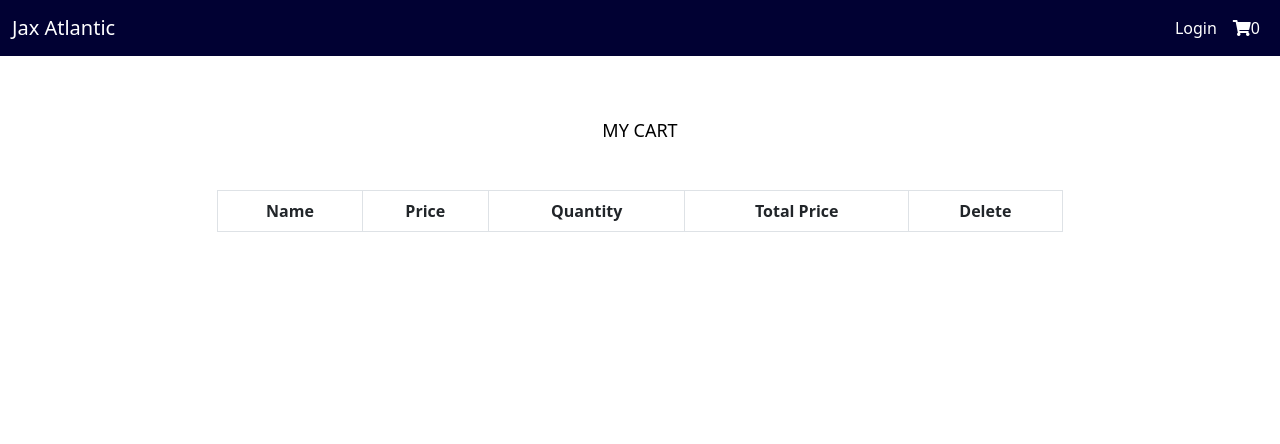
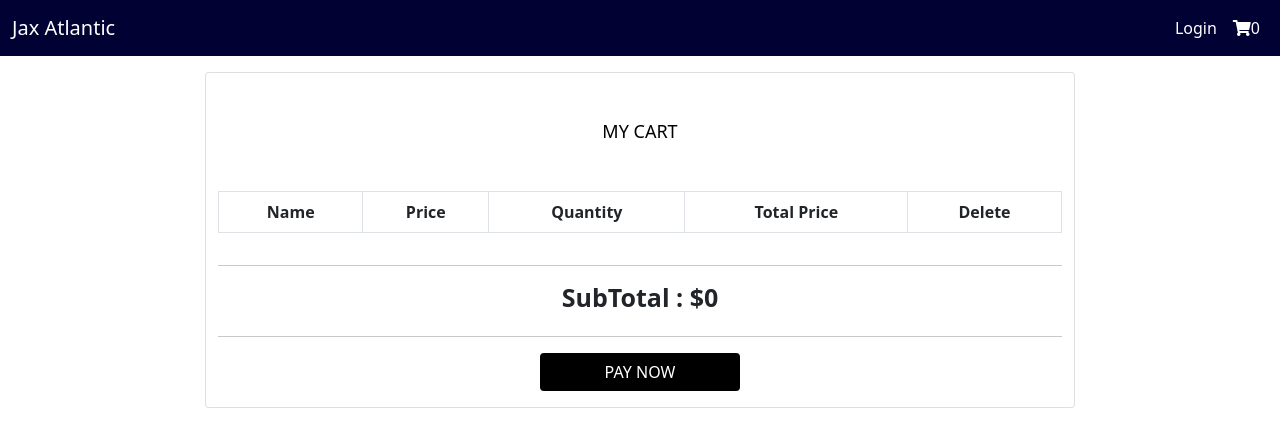
Before and after one commit to thatCashBar/MERN-eCommerceSite, a React (Create React App) app in the folder client/: page /cart in a window 1280 px wide. Shown: the top 444 px of the page. Built offline with nearby package versions, Linux system fonts and the light colour scheme.

Commit message:
Added Additional Cart Functionality

```diff
--- a/client/src/actions/cartActions.js
+++ b/client/src/actions/cartActions.js
@@ -1,17 +1,21 @@
 export const addToCart = (product, quantity) => (dispatch, getState) => {
 
     const cartItem = {
-
         name: product.name,
         _id: product._id,
         price: product.price,
         countInStock: product.countInStock,
         quantity: quantity
-
     }
 
     dispatch({ type: 'ADD_TO_CART', payload: cartItem })
 
-    localStorage.setItem('cartItems', JSON.stringify(getState().addToCartReducer.cartItems));
+    localStorage.setItem('cartItems', JSON.stringify(getState().cartReducer.cartItems));
 
 }
+
+export const deleteFromCart = (item) => dispatch => {
+
+    dispatch({ type: 'DELETE_FROM_CART', payload: item })
+
+}
--- a/client/src/components/Navbar.js
+++ b/client/src/components/Navbar.js
@@ -3,8 +3,8 @@ import { useDispatch, useSelector } from 'react-redux'
 
 export default function Navbar() {
 
-    const addToCartReducer = useSelector(state => state.addToCartReducer);
-    const { cartItems } = addToCartReducer;
+    const cartReducer = useSelector(state => state.cartReducer);
+    const { cartItems } = cartReducer;
 
     return (
         <div>
--- a/client/src/index.css
+++ b/client/src/index.css
@@ -42,3 +42,15 @@ h1{
 p {
   text-align: left;
 }
+
+h2 {
+  font-size: 25px !important;
+  font-weight: bold !important;
+}
+
+.btn {
+  background-color: black !important;
+  color: white !important;
+  width: 200px;
+  margin: 0 auto 16px auto;
+}
--- a/client/src/reducers/cartReducer.js
+++ b/client/src/reducers/cartReducer.js
@@ -1,13 +1,10 @@
-export const addToCartReducer = (state = { cartItems: [] }, action) => {
+export const cartReducer = (state = { cartItems: [] }, action) => {
 
     switch (action.type) {
         case 'ADD_TO_CART':
-
             const itemAlreadyExistsInCart = state.cartItems.find(item => item._id == action.payload._id);
-
             if (itemAlreadyExistsInCart)
             {
-            // update existing
                 return {
                     ...state,
                     cartItems: state.cartItems.map(item => item._id == action.payload._id ? action.payload : item)
@@ -15,12 +12,18 @@ export const addToCartReducer = (state = { cartItems: [] }, action) => {
             }
             else
             {
-            // add new
                 return {
                     ...state,
                     cartItems: [...state.cartItems, action.payload]
                 }
             }
+        case 'DELETE_FROM_CART':
+            return {
+                ...state,
+                cartItems : state.cartItems.filter(item => {
+                    return item._id != action.payload._id;
+                })
+            }
         default: return state
     }
 
--- a/client/src/store.js
+++ b/client/src/store.js
@@ -1,5 +1,5 @@
 import { getAllProductsReducer, getProductByIdReducer } from "./reducers/productReducer";
-import { addToCartReducer } from "./reducers/cartReducer";
+import { cartReducer } from "./reducers/cartReducer";
 import { combineReducers } from 'redux';
 import { createStore, applyMiddleware } from "redux";
 import { composeWithDevTools } from 'redux-devtools-extension';
@@ -10,13 +10,13 @@ const finalReducer = combineReducers({
 
     getAllProductsReducer: getAllProductsReducer,
     getProductByIdReducer: getProductByIdReducer,
-    addToCartReducer: addToCartReducer
+    cartReducer: cartReducer
 
 });
 
 const cartItems = localStorage.getItem('cartItems') ? JSON.parse(localStorage.getItem('cartItems')) : [];
 const initialState = {
-    addToCartReducer: { cartItems: cartItems }
+    cartReducer: { cartItems: cartItems }
 }
 
 const composeEnhancers = composeWithDevTools({
--- a/client/src/views/Cartview.js
+++ b/client/src/views/Cartview.js
@@ -1,18 +1,21 @@
 import React from 'react'
 import { useState, useDispatch, useSelector } from 'react-redux'
+import { addToCart, deleteFromCart } from '../actions/cartActions';
 
 export default function Cartview() {
 
-    const cartReducerState = useSelector(state => state.addToCartReducer);
+    const cartReducerState = useSelector(state => state.cartReducer);
+    const dispatch = useDispatch();
     const { cartItems } = cartReducerState;
+
+    var subTotal = cartItems.reduce((acumulator, item) => acumulator + (item.price * item.quantity), 0);
 
     return (
 
         <div>
 
             <div className="row mt-3 justify-content-center">
-
-                <div className="col-md-8">
+                <div className="col-md-8 card">
 
                     <h1 className="text-center m-5">MY CART</h1>
 
@@ -20,44 +23,41 @@ export default function Cartview() {
 
                         <thead>
                             <tr>
-
                                 <th>Name</th>
                                 <th>Price</th>
                                 <th>Quantity</th>
                                 <th>Total Price</th>
                                 <th>Delete</th>
-
                             </tr>
                         </thead>
 
                         <tbody>
-
                             {cartItems.map(item => {
-
                                 return <tr>
                                     <td>{item.name}</td>
                                     <td>{item.price}</td>
                                     <td>
-                                        <select value={item.quantity}>
-                                            {[...Array(item.countInStock).keys()].map((x,i) => {
-
-                                                return <option value={i+1}>{i+1}</option>
-
+                                        <select value={item.quantity} onChange={(e) => { dispatch(addToCart(item, e.target.value)) }}>
+                                            {[...Array(item.countInStock).keys()].map((x, i) => {
+                                                return <option value={i + 1}>{i + 1}</option>
                                             })}
                                         </select>
                                     </td>
                                     <td>{item.quantity * item.price}</td>
-                                    <td><i class="far fa-trash-alt"></i></td>
+                                    <td><i class="far fa-trash-alt" onClick={() => dispatch(deleteFromCart(item))} style={{ cursor: 'pointer ' }}></i></td>
                                 </tr>
 
                             })}
-
                         </tbody>
 
                     </table>
 
+                    <hr />
+                    <h2 className='text-center'>SubTotal : ${subTotal}</h2>
+                    <hr />
+                    <button className='btn'>PAY NOW</button>
+
                 </div>
-
             </div>
 
         </div>
```
Lines whose indentation alone changed are shown as unchanged.
